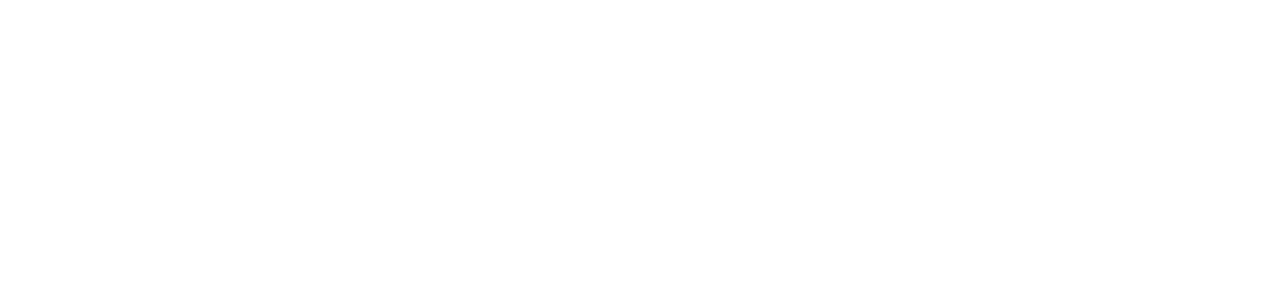
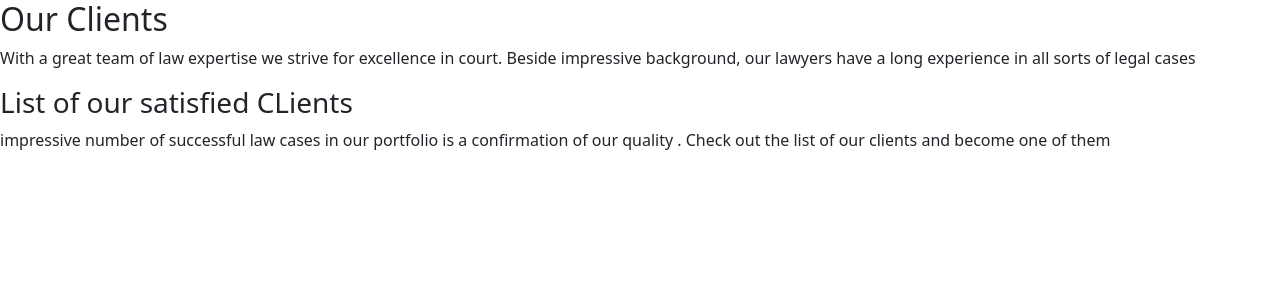
Before and after one commit to Toluwanimicode/Anwalt-Frontend, a React (Vite) app: page /client in a window 1280 px wide. Before the commit this address had no page. Shown: the top 300 px of the page. Built offline with nearby package versions, Linux system fonts and the light colour scheme.

Commit message:
added changes

```diff
--- a/src/App.jsx
+++ b/src/App.jsx
@@ -15,8 +15,8 @@
           <Routes>
               <Route path="/" element={<Home />} />
               <Route path="/about" element={<About/>} />
-              <Route path="/about" element={<Client/>} />
-              <Route path="/about" element={<Team />} />
+              <Route path="/client" element={<Client/>} />
+              <Route path="/team" element={<Team />} />
           </Routes>
         </BrowserRouter>
     </>
--- a/src/components/Navbar/Navbar.jsx
+++ b/src/components/Navbar/Navbar.jsx
@@ -14,11 +14,12 @@
         <Navbar.Toggle aria-controls="basic-navbar-nav" />
         <Navbar.Collapse id="basic-navbar-nav">
           <Nav className="me-auto">
-            <Nav.Link href="#home">Home</Nav.Link>
-            <Nav.Link href="#link">About Us </Nav.Link>
-            <Nav.Link href="#link"> Our Team </Nav.Link>
-            <Nav.Link href="#link">Contact Us </Nav.Link>
-            <Nav.Link href="#link">Services </Nav.Link>
+            <Nav.Link href="/">Home</Nav.Link>
+            <Nav.Link href="/about">About Us </Nav.Link>
+            <Nav.Link href="/team"> Our Team </Nav.Link>
+            <Nav.Link href="/client">Clients </Nav.Link>
+            <Nav.Link href="/contact">Contact Us </Nav.Link>
+            <Nav.Link href="/services">Services </Nav.Link>
           </Nav>
         </Navbar.Collapse>
       </Container>
--- a/src/components/Pages/Clients/Client.jsx
+++ b/src/components/Pages/Clients/Client.jsx
@@ -2,7 +2,7 @@
 
 const Client = () => {
     return (
-    <div>
+    <div id="" >
         <div>
             <h2>Our Clients</h2>
         </div>
```
